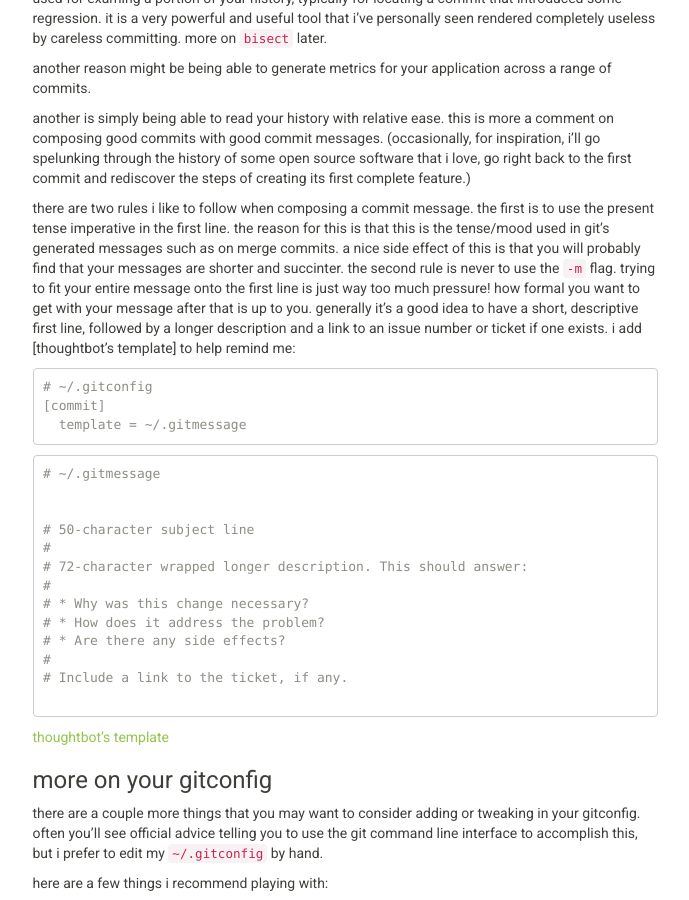
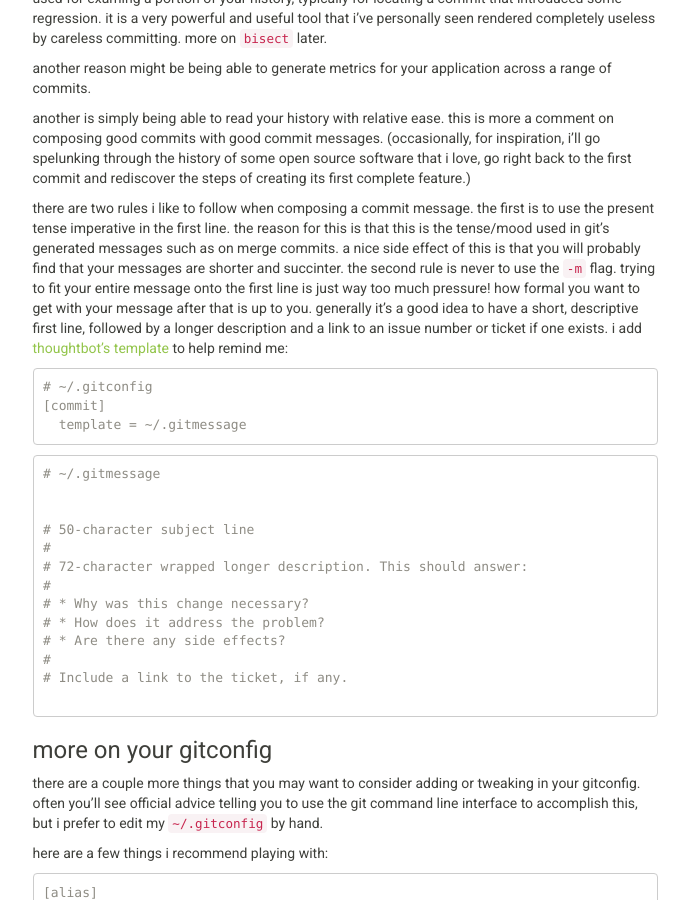
Before and after one commit to imtayadeway/imtayadeway.github.io, a Jekyll site: the page built from _posts/2015-04-24-intermediate-git.md, in a window 1280 px wide and 900 px high, scrolled down 1930 px. Shown: the whole window, without its empty margins (295-984 px from the left). Built offline with Jekyll 4.4.1, drawn with Linux system fonts in a browser that asks for light colours; Markdown is read by kramdown in place of the engine named in the settings.

Commit message:
fix markdown link error

````diff
--- a/_posts/2015-04-24-intermediate-git.md
+++ b/_posts/2015-04-24-intermediate-git.md
@@ -178,7 +178,7 @@
 
 ```
 
-[thoughtbot's template](https://github.com/thoughtbot/dotfiles/blob/master/gitmessage)
+[thoughtbot's template]:(https://github.com/thoughtbot/dotfiles/blob/master/gitmessage)
 
 ### more on your gitconfig
 
````
